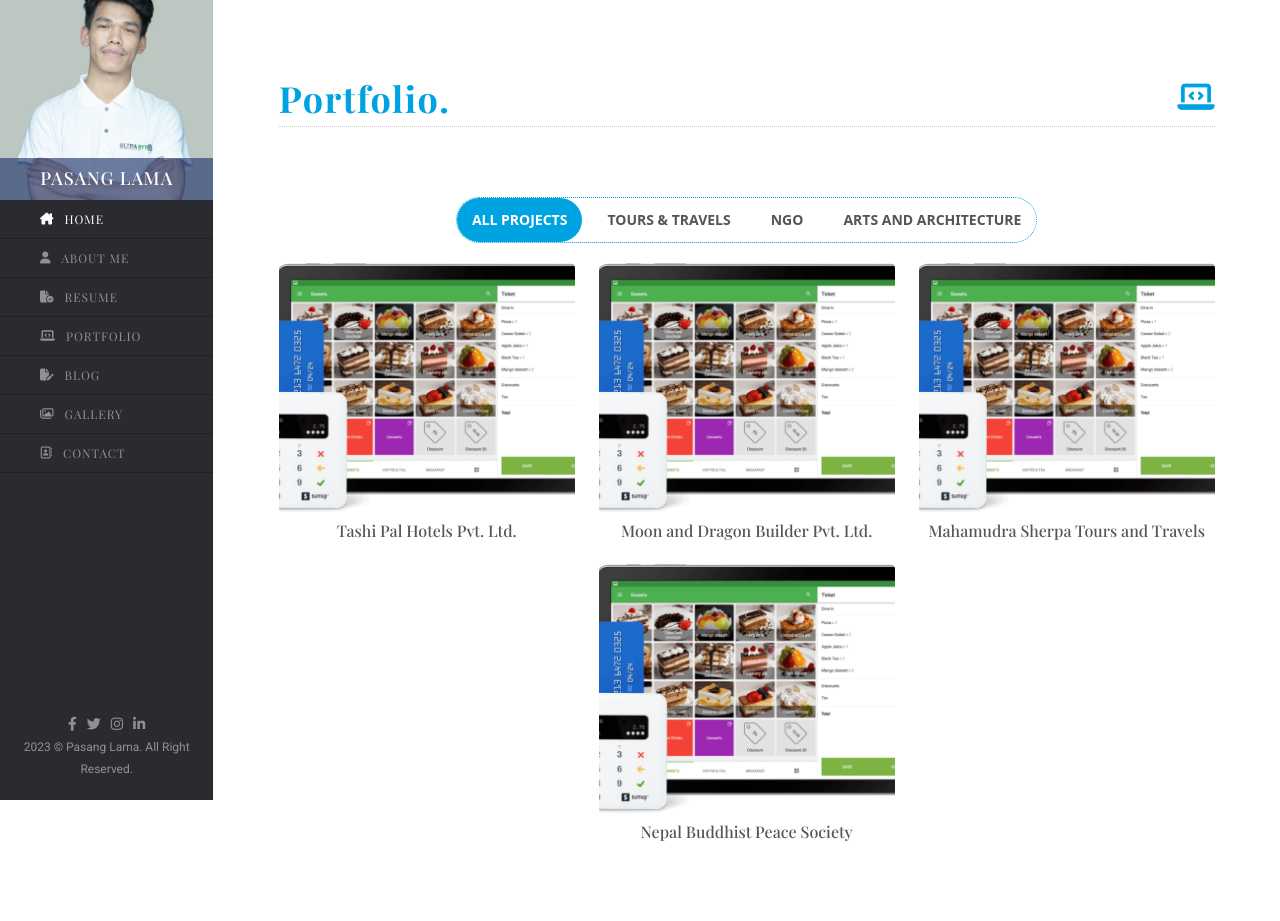
After one commit to Pasang-lama/portfolio, a PHP site: page /portfolio.php in a window 1280 px wide. The commit adds this page. Run offline with PHP 8.4, Linux system fonts and the light colour scheme; some libraries are stand-ins or nearby versions; some web fonts are replaced.

```diff
--- a/includes/side-bar.php
+++ b/includes/side-bar.php
@@ -12,7 +12,7 @@
             <li class="active"><a  href="/"><i class="fa-solid fa-house-chimney"></i>Home</a></li>
             <li><a href="about"><i class="fa-solid fa-user"></i>About me</a></li>
             <li><a href="resume"><i class="fa-solid fa-file-circle-check"></i>Resume</a></li>
-            <li><a href="#"><i class="fa-solid fa-laptop-code"></i>Portfolio</a></li>
+            <li><a href="portfolio"><i class="fa-solid fa-laptop-code"></i>Portfolio</a></li>
             <li><a href="#"><i class="fa-solid fa-file-pen"></i>Blog</a></li>
             <li><a href="#"><i class="fa-regular fa-images"></i>Gallery</a></li>
             <li><a href="#"><i class="fa-regular fa-address-book"></i>Contact</a></li>
--- /dev/null
+++ b/portfolio.php
@@ -0,0 +1,116 @@
+<?php include('includes/header.php'); ?>
+<div class="row gy-4 gx-0">
+    <div class="col-lg-2">
+        <?php include('includes/side-bar.php'); ?>
+    </div>
+    <div class="col-lg-10  ">
+        <div class="page-wrapper">
+            <div class="container">
+                <div class="page-header">
+                    <h1 class="page-tittle">Portfolio.</h1>
+                    <div class="side-icon"><i class="fa-solid fa-laptop-code"></i></div>
+                </div>
+                <section class="custom-margin portfolio-page">
+                    <nav>
+                        <div class="nav portfolio-tabs" id="portfolio-tabs" role="tablist">
+                            <button class="nav-link active" id="all-project-tab" data-bs-toggle="tab" data-bs-target="#all-project" type="button" role="tab" aria-controls="all-project" aria-selected="true">All Projects</button>
+                            <button class="nav-link" id="nav-tours-travels-tab" data-bs-toggle="tab" data-bs-target="#nav-tours-travels" type="button" role="tab" aria-controls="nav-tours-travels" aria-selected="false">tours & travels</button>
+                            <button class="nav-link" id="nav-ngo-tab" data-bs-toggle="tab" data-bs-target="#nav-ngo" type="button" role="tab" aria-controls="nav-ngo" aria-selected="false">NGO</button>
+                            <button class="nav-link" id="nav-realstate-tab" data-bs-toggle="tab" data-bs-target="#nav-realstate" type="button" role="tab" aria-controls="nav-realstate" aria-selected="false">Arts and Architecture</button>
+                        </div>
+                    </nav>
+                    <div class="tab-content" id="portfolio-tabsContent">
+                        <div class="tab-pane fade show active" id="all-project" role="tabpanel" aria-labelledby="all-project-tab" tabindex="0">
+                            <div class="row gy-4 justify-content-center">
+                                <div class="col-lg-4 col-md-12 col-sm-12">
+                                    <div class="project-card">
+                                        <a href="images/images (24).png">
+                                            <figure>
+                                                <img src="images/images (24).png" alt="">
+                                            </figure>
+                                            <h2>Tashi Pal Hotels Pvt. Ltd.</h2>
+                                        </a>
+                                    </div>
+                                </div>
+                                <div class="col-lg-4 col-md-12 col-sm-12">
+                                    <div class="project-card">
+                                        <a href="images/images (24).png">
+                                            <figure>
+                                                <img src="images/images (24).png" alt="">
+                                            </figure>
+                                            <h2>Moon and Dragon Builder Pvt. Ltd.</h2>
+                                        </a>
+                                    </div>
+                                </div>
+                                <div class="col-lg-4 col-md-12 col-sm-12">
+                                    <div class="project-card">
+                                        <a href="images/images (24).png">
+                                            <figure>
+                                                <img src="images/images (24).png" alt="">
+                                            </figure>
+                                            <h2>Mahamudra Sherpa Tours and Travels</h2>
+                                        </a>
+                                    </div>
+                                </div>
+                                <div class="col-lg-4 col-md-12 col-sm-12">
+                                    <div class="project-card">
+                                        <a href="images/images (24).png">
+                                            <figure>
+                                                <img src="images/images (24).png" alt="">
+                                            </figure>
+                                            <h2>Nepal Buddhist Peace Society</h2>
+                                        </a>
+                                    </div>
+                                </div>
+                            </div>
+                        </div>
+                        <div class="tab-pane fade" id="nav-tours-travels" role="tabpanel" aria-labelledby="nav-tours-travels-tab" tabindex="0">
+                            <div class="row gy-4 justify-content-center">
+                                <div class="col-lg-4 col-md-12 col-sm-12">
+                                    <div class="project-card">
+                                        <a href="images/images (24).png">
+                                            <figure>
+                                                <img src="images/images (24).png" alt="">
+                                            </figure>
+                                            <h2>Mahamudra Sherpa Tours and Travels</h2>
+                                        </a>
+                                    </div>
+                                </div>
+                            </div>
+                        </div>
+                        <div class="tab-pane fade" id="nav-ngo" role="tabpanel" aria-labelledby="nav-ngo-tab" tabindex="0">
+                            <div class="row gy-4 justify-content-center">
+                                <div class="col-lg-4 col-md-12 col-sm-12">
+                                    <div class="project-card">
+                                        <a href="images/images (24).png">
+                                            <figure>
+                                                <img src="images/images (24).png" alt="">
+                                            </figure>
+                                            <h2>Nepal Buddhist Peace Society</h2>
+                                        </a>
+                                    </div>
+                                </div>
+                            </div>
+                        </div>
+                        <div class="tab-pane fade" id="nav-realstate" role="tabpanel" aria-labelledby="nav-realstate-tab" tabindex="0">
+                            <div class="row gy-4 justify-content-center">
+                                <div class="col-lg-4 col-md-12 col-sm-12">
+                                    <div class="project-card">
+                                        <a href="images/images (24).png">
+                                            <figure>
+                                                <img src="images/images (24).png" alt="">
+                                            </figure>
+                                            <h2>Moon and Dragon Builder</h2>
+                                        </a>
+                                    </div>
+                                </div>
+                            </div>
+                        </div>
+                    </div>
+                </section>
+
+            </div>
+        </div>
+    </div>
+</div>
+<?php include('includes/footer.php'); ?>
--- a/scss/layout/_layout.scss
+++ b/scss/layout/_layout.scss
@@ -3,3 +3,4 @@
 @import "page/resume";
 @import "page/about";
 @import "page/contact-us";
+@import "page/portfolio";
--- /dev/null
+++ b/scss/layout/page/_portfolio.scss
@@ -0,0 +1,75 @@
+.portfolio-page {
+  .portfolio-tabs {
+    display: flex;
+    gap: 10px;
+    justify-content: center;
+    border: 1px dotted $secondary-color;
+    width: fit-content;
+    margin-inline: auto;
+    border-radius: 50px;
+    button {
+      font-size: 14px;
+      font-weight: 600;
+      cursor: pointer;
+      color: #555;
+      text-transform: uppercase;
+      padding: 10px 15px;
+      overflow: hidden;
+      transition: all 0.3s ease;
+      border: none;
+      background: none;
+      border-radius: 50px;
+    }
+    .active {
+      background-color: $secondary-color;
+      color: white !important;
+    }
+  }
+  .tab-content {
+    margin-top: 20px;
+    .project-card {
+      figure {
+        height: 250px;
+        margin-bottom: 0px !important;
+        position: relative;
+        border-radius: 5px;
+        &::after {
+          content: "";
+          height: 100%;
+          width: 100%;
+          position: absolute;
+          top: 0px;
+          left: 0px;
+          background-color: $secondary-color;
+          opacity: 0;
+          transition: all 500ms linear;
+        }
+        img {
+          height: 100%;
+          width: 100%;
+          object-fit: cover;
+          scale: 1;
+          transition: all 500ms linear;
+        }
+      }
+      h2 {
+        font-size: 16px !important;
+        text-align: center;
+        margin-top: 8px !important;
+      }
+      &:hover {
+        figure{
+            &::after {
+                opacity: 0.5;
+              }
+        }
+        img {
+          scale: 1.1;
+        }
+        h2 {
+          color: $secondary-color;
+        }
+      }
+    }
+  }
+}
```
Also changed, not shown: .htaccess (added), css/style.css, 1 other file.
